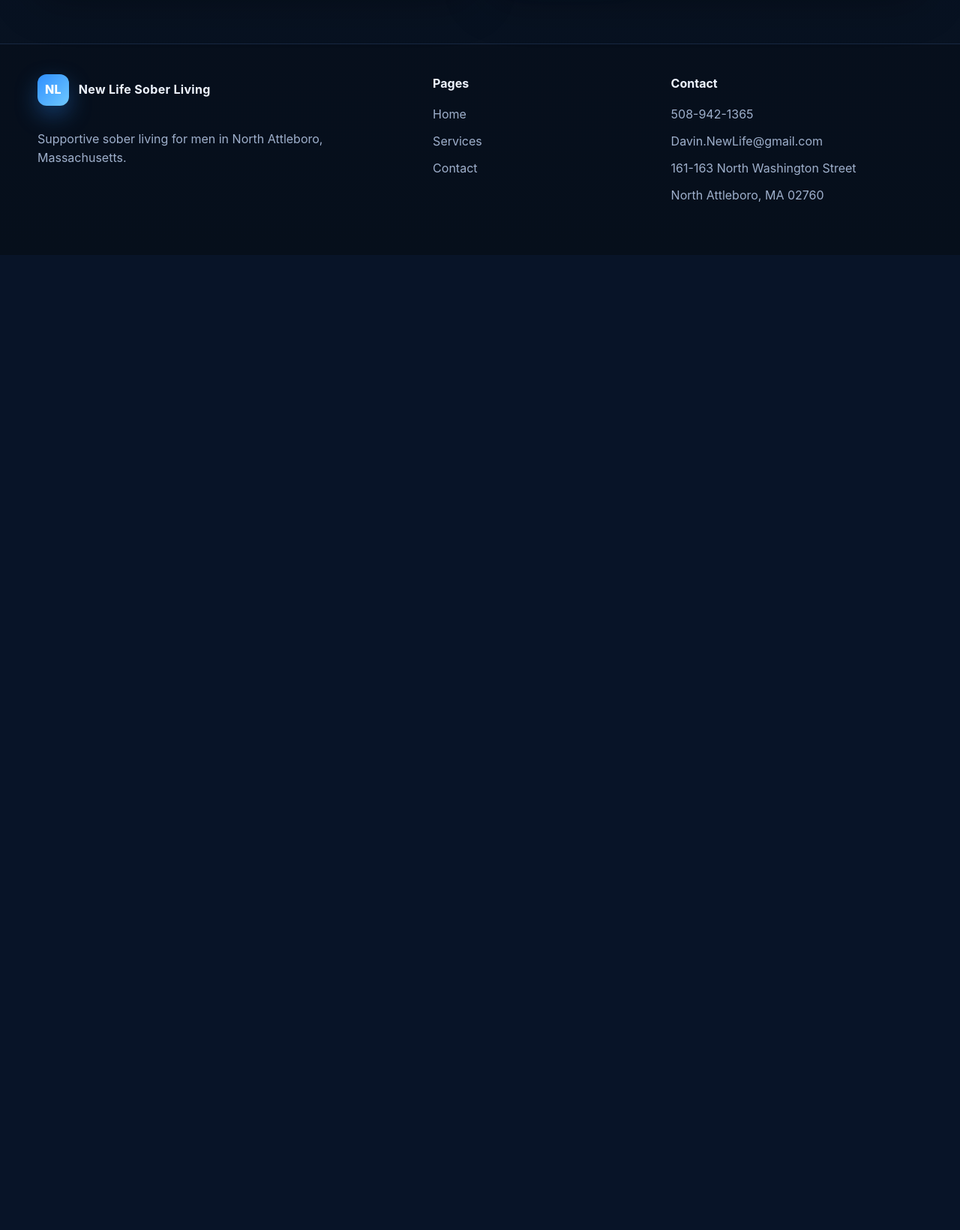
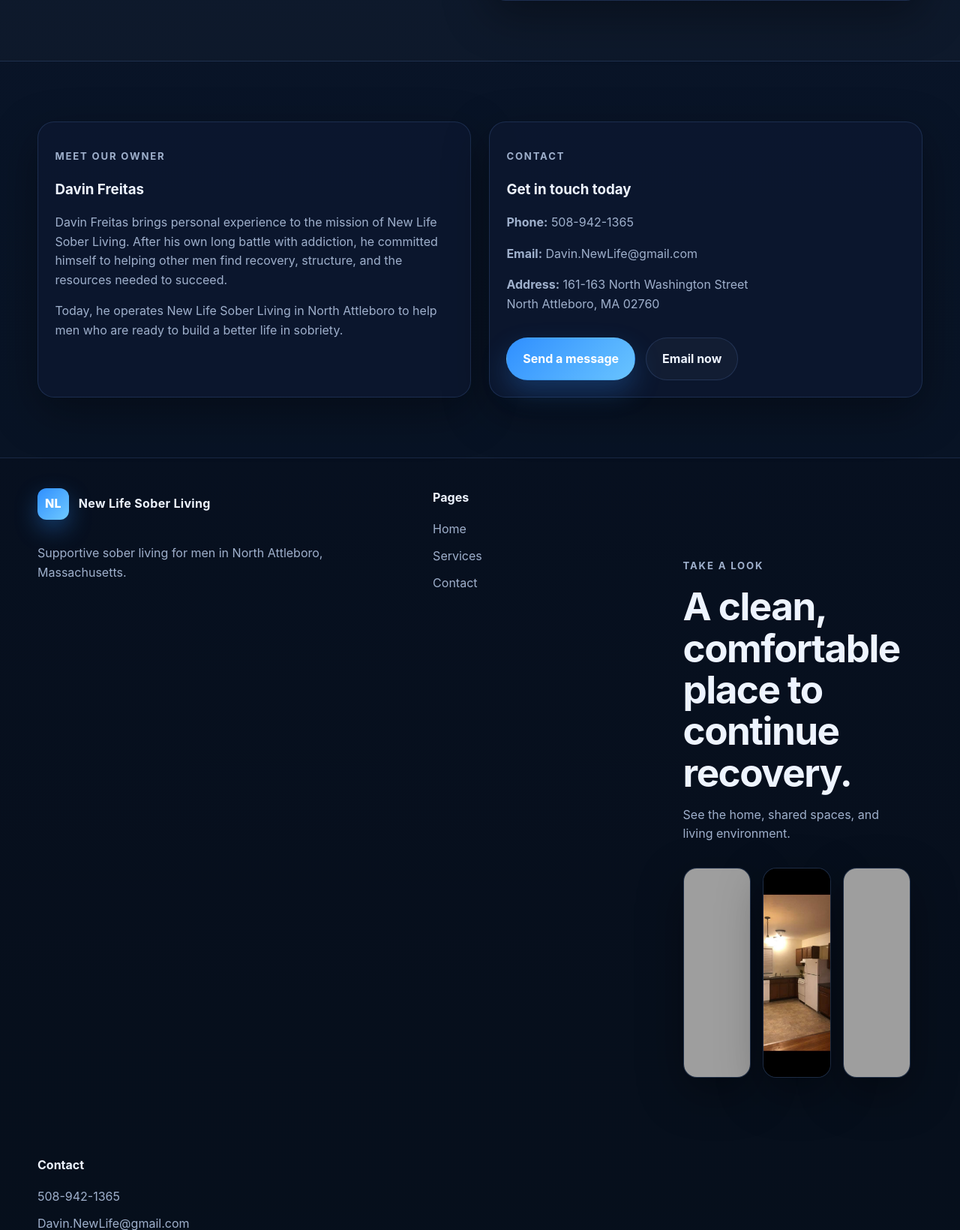
Before and after one commit to WickedWampa/newlife-site, a FastAPI app: page / in a window 1280 px wide. Shown: the part 2743-4383 px from the top of the page at 75% size. Before the commit the page ends 3083 px from the top, so only its background shows below. Run offline with FastAPI, Linux system fonts and the light colour scheme; grey boxes are pictures that could not be loaded.

Commit message:
add site images and gallery

```diff
--- a/static/styles.css
+++ b/static/styles.css
@@ -472,3 +472,43 @@ h4 {
         border-radius: 18px;
     }
 }
+
+.hero-media {
+    margin-top: 2rem;
+}
+
+.hero-image {
+    width: 100%;
+    max-width: 720px;
+    display: block;
+    border-radius: 22px;
+    border: 1px solid var(--line);
+    box-shadow: var(--shadow);
+    object-fit: cover;
+}
+
+.photo-grid {
+    display: grid;
+    grid-template-columns: repeat(3, 1fr);
+    gap: 1rem;
+}
+
+.photo-grid img {
+    width: 100%;
+    height: 280px;
+    object-fit: cover;
+    border-radius: 18px;
+    border: 1px solid var(--line);
+    box-shadow: var(--shadow);
+    background: rgba(255,255,255,0.03);
+}
+
+@media (max-width: 900px) {
+    .photo-grid {
+        grid-template-columns: 1fr;
+    }
+
+    .photo-grid img {
+        height: 240px;
+    }
+}
--- a/templates/home.html
+++ b/templates/home.html
@@ -34,7 +34,9 @@
                         is to help residents build stability, accountability, and a stronger
                         foundation for long-term recovery.
                     </p>
-
+                    <div class="hero-media">
+                        <img src="/static/images/exterior-front.jpg" alt="Exterior of New Life Sober Living" class="hero-image">
+                       </div>
                     <div class="hero-actions">
                         <a class="btn btn-primary" href="/contact">Contact us</a>
                         <a class="btn btn-secondary" href="/services">See our services</a>
@@ -192,7 +194,21 @@
                     <li><a href="/contact">Contact</a></li>
                 </ul>
             </div>
+              <section class="section">
+              <div class="container">
+               <div class="section-heading">
+                 <p class="eyebrow">Take a look</p>
+               <h2>A clean, comfortable place to continue recovery.</h2>
+               <p>See the home, shared spaces, and living environment.</p>
+        </div>
 
+        <div class="photo-grid">
+            <img src="/static/images/living-room.jpg" alt="Living room at New Life Sober Living">
+            <img src="/static/images/kitchen.jpg" alt="Kitchen at New Life Sober Living">
+            <img src="/static/images/bedroom-1.jpg" alt="Bedroom at New Life Sober Living">
+        </div>
+    </div>
+</section>
             <div>
                 <h4>Contact</h4>
                 <ul class="footer-links">
```
Also changed, not shown: 487543941_1099843698807161_688907011797207991_n.jpg (added), 532696563_1209687677822762_2936689518850945985_n.jpg (added), 656585488_1386910216767173_49996005867804545_n.jpg (added), static/images/basement.jpg (added), static/images/exterior.jpg (added), static/images/kitchen.jpg (added), static/images/kitchen2.jpg (added), static/images/livingroom.jpg (added).
